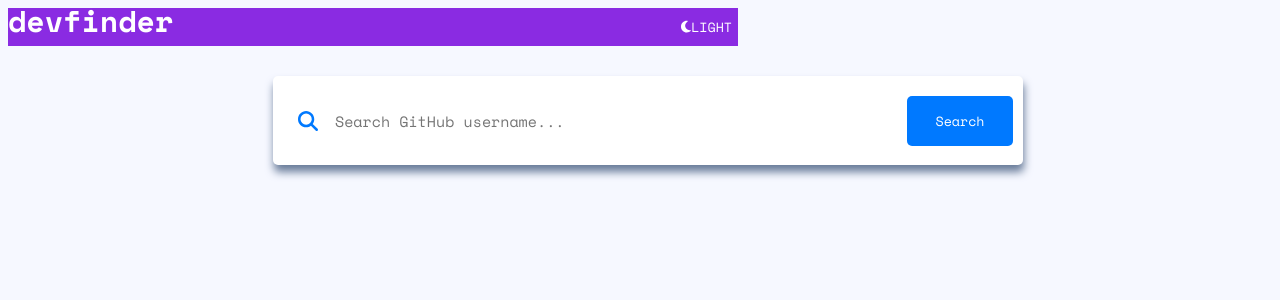
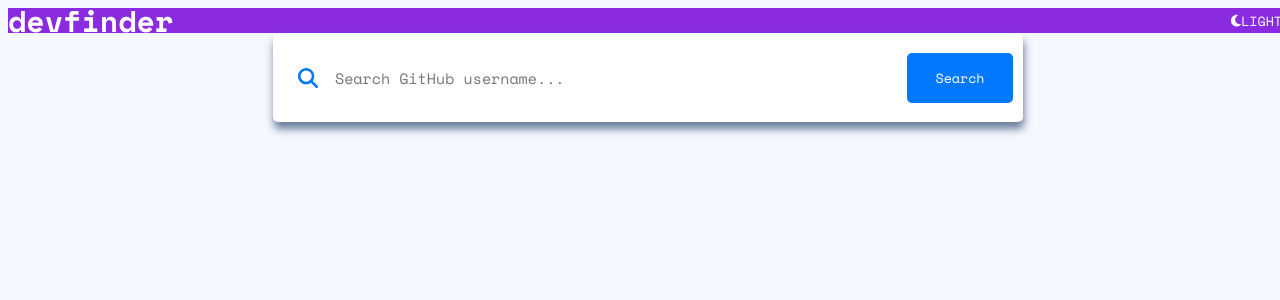
Before and after one commit to AbangAyoma/GitHub-user-search, a React (Vite) app: page / in a window 1280 px wide. Shown: the top 300 px of the page. Built offline with nearby package versions, Linux system fonts and the light colour scheme.

Commit message:
style: update global styles for improved layout and consistency

```diff
--- a/src/App.css
+++ b/src/App.css
@@ -1,20 +1,18 @@
-#root {
-  /* text-align: center; */
-}
 .dark-mode {
   background-color: var(--prim-black);
 }
 .app-container {
-  max-width: 500px;
+  width: 100vw;
   text-align: center;
 }
-.logo{
+/* .logo{
   width: 730px;
   height: 38px;
   margin-bottom: 30px;
   display: flex;
+  background-color: red;
   justify-content: space-between;
-}
+} */
 .error {
   color: red;
   margin-top: 10px;
@@ -31,6 +29,4 @@
 }
 body{
   background-color: var(--prim-white);
-  display: flex;
-  width: 100%;
 }
```
